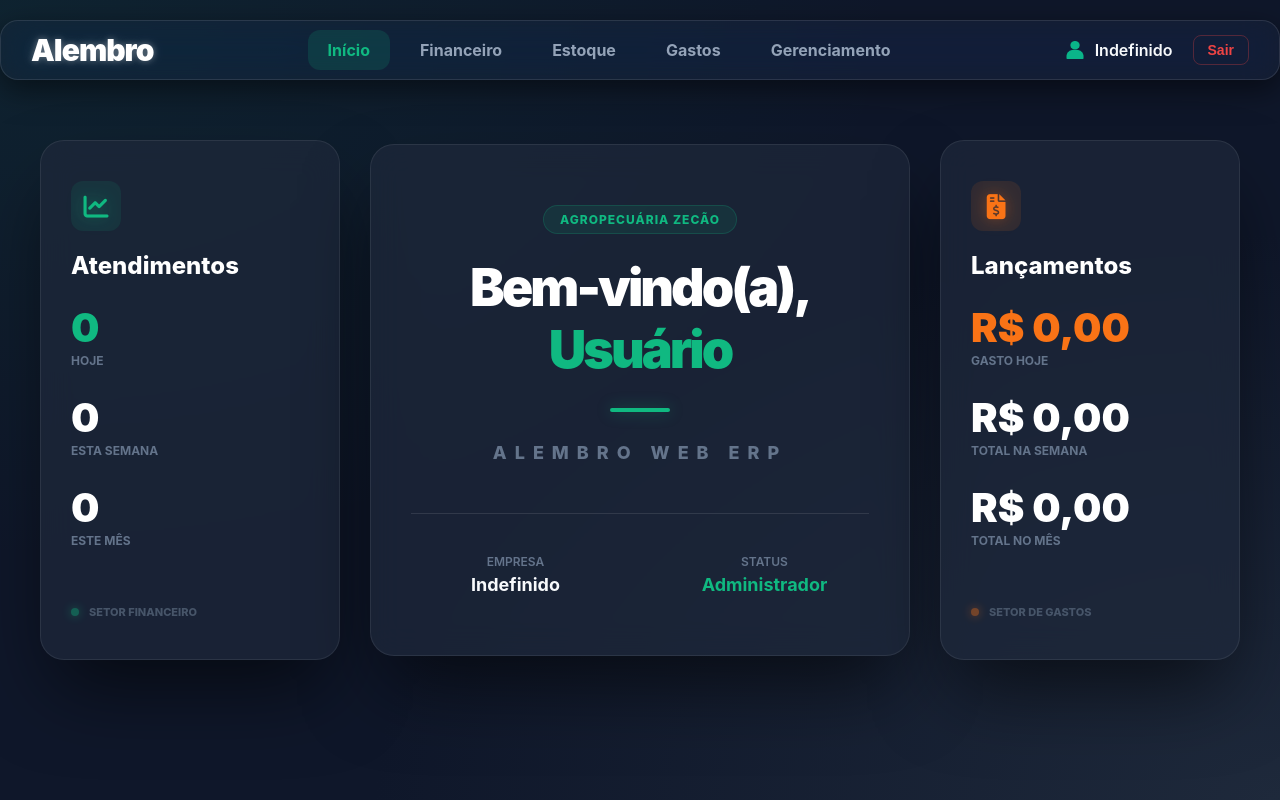
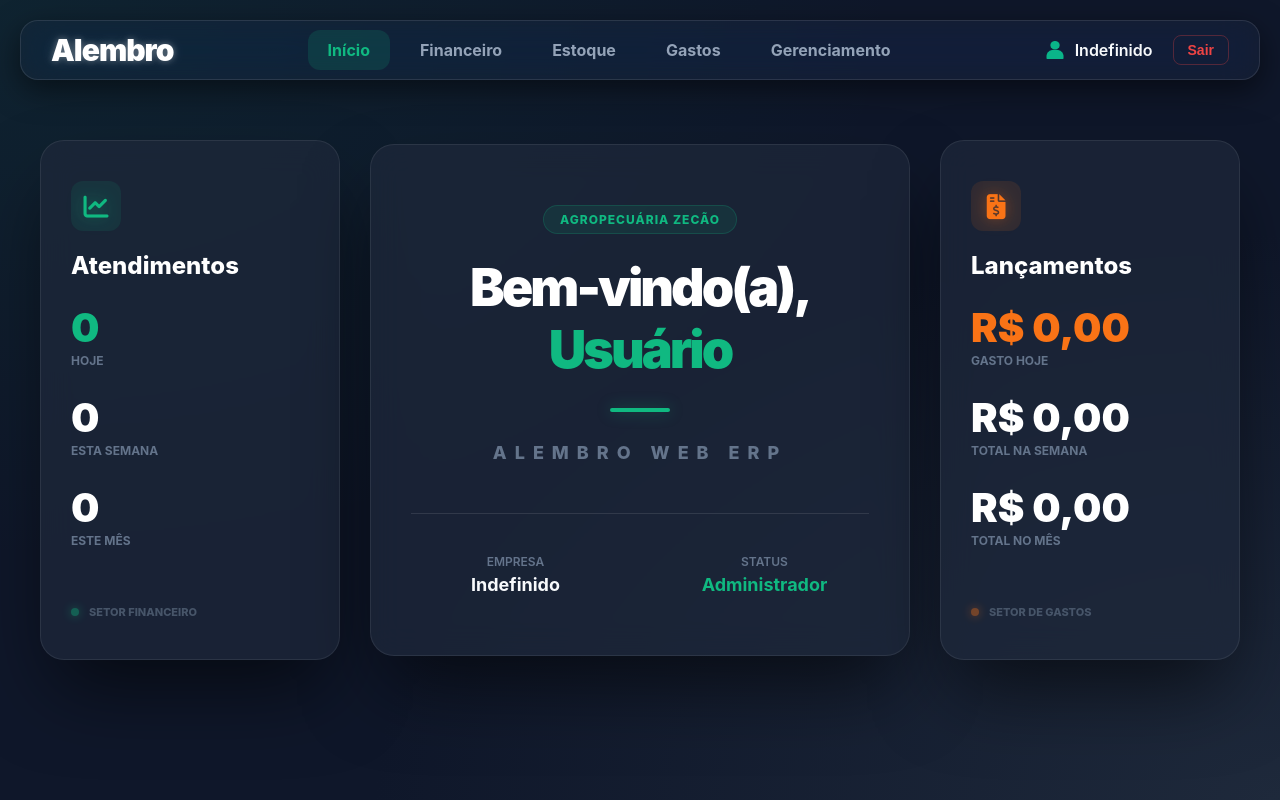
Before and after one commit to murilo813/AlembroWebERP-Frontend, a Vue app: page /home in a window 1280 px wide. Built offline with nearby package versions, Linux system fonts and the light colour scheme; no server answers; sample sign-in values are in the browser's storage.

Commit message:
fix: navbar com margens laterais

```diff
--- a/src/components/navbar.css
+++ b/src/components/navbar.css
@@ -8,7 +8,7 @@
     z-index: 1000;
 }
 .navbar-floating {
-    width: 100%;
+    width: calc(100% - 4rem);
     max-width: 163rem;
     height: 6rem;
     background: rgba(30, 41, 59, 0.4) !important;
@@ -21,6 +21,7 @@
     justify-content: space-between;
     padding: 0 3rem;
     box-shadow: 0 1rem 3rem rgba(0, 0, 0, 0.5);
+    margin: 0 auto;
 }
 
 /* ALEMBRO */
```
